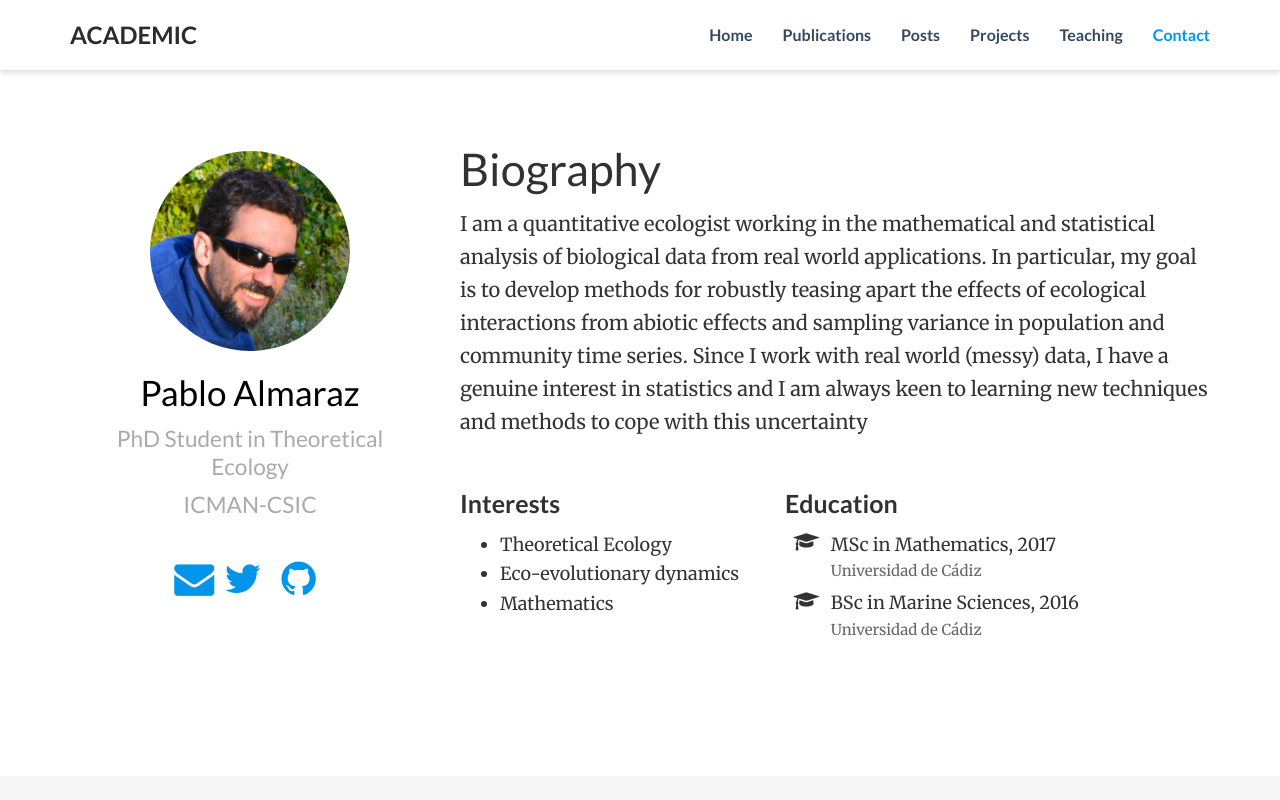
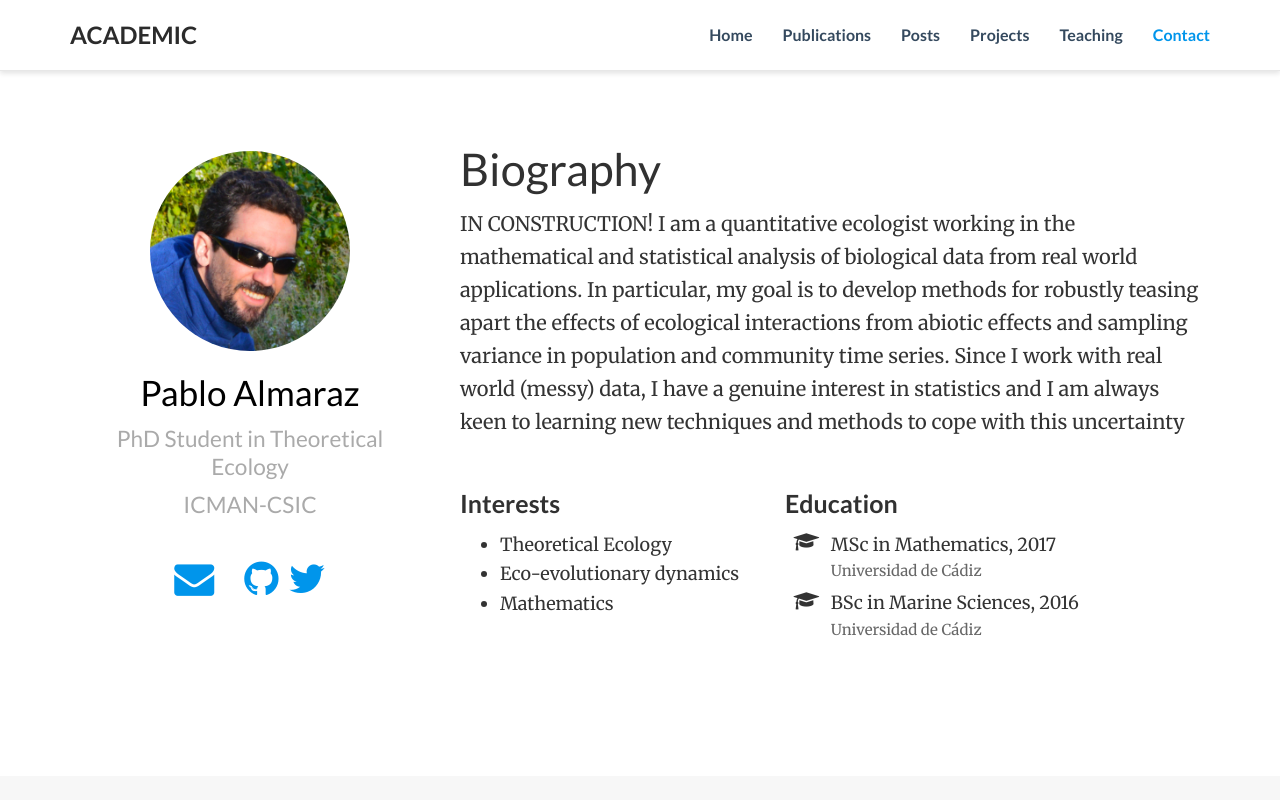
Before and after one commit to palmaraz/palmaraz.github.io, a plain HTML site: page index.html in a window 1280 px wide. Shown: the top 800 px of the page. Drawn offline with nearby package versions, Linux system fonts and the light colour scheme; some packages are replaced by stand-ins of ours; some icons are missing.

Commit message:
Build website

```diff
--- a/index.html
+++ b/index.html
@@ -197,8 +197,8 @@
 
 
         <li>
-          <a itemprop="sameAs" href="https://twitter.com/palmaraz_Eco" target="_blank">
-            <i class="fa fa-twitter big-icon"></i>
+          <a itemprop="sameAs" href="https://orcid.org/0000-0003-1416-2695" target="_blank">
+            <i class="ai ai-orcid big-icon"></i>
           </a>
         </li>
 
@@ -218,8 +218,8 @@
 
 
         <li>
-          <a itemprop="sameAs" href="https://orcid.org/0000-0003-1416-2695" target="_blank">
-            <i class="ai ai-orcid big-icon"></i>
+          <a itemprop="sameAs" href="https://twitter.com/palmaraz_Eco" target="_blank">
+            <i class="fa fa-twitter big-icon"></i>
           </a>
         </li>
 
@@ -233,7 +233,8 @@
 
 <h1 id="biography">Biography</h1>
 
-<p>I am a quantitative ecologist working in the mathematical and statistical analysis of biological data from real world applications. In particular, my goal is to develop methods for robustly teasing apart the effects of ecological interactions from abiotic effects and sampling variance in population and community time series. Since I work with real world (messy) data, I have a genuine interest in statistics and I am always keen to learning new techniques and methods to cope with this uncertainty</p>
+<p>IN CONSTRUCTION!
+I am a quantitative ecologist working in the mathematical and statistical analysis of biological data from real world applications. In particular, my goal is to develop methods for robustly teasing apart the effects of ecological interactions from abiotic effects and sampling variance in population and community time series. Since I work with real world (messy) data, I have a genuine interest in statistics and I am always keen to learning new techniques and methods to cope with this uncertainty</p>
 
 
     <div class="row">
```
